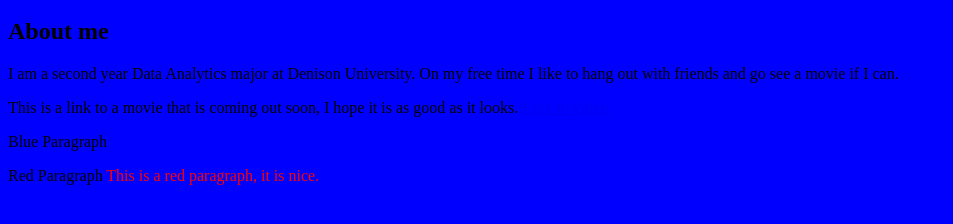
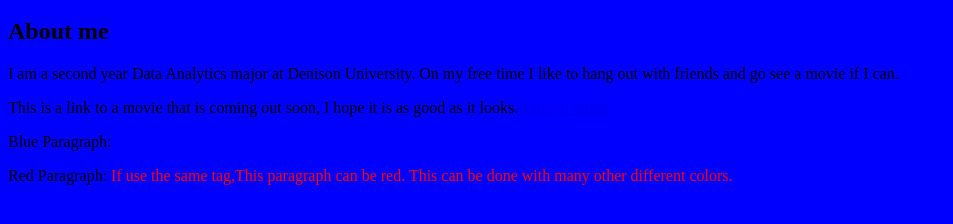
Before and after one commit to ashrifehn/ashrifehn.github.io, a plain HTML site: page index.html in a window 1280 px wide. Shown: the part 48-272 px from the top of the page, without its empty margins (0-953 px from the left). Drawn offline with Linux system fonts and the light colour scheme.

Commit message:
Update index.html

```diff
--- a/index.html
+++ b/index.html
@@ -15,9 +15,9 @@
       <p>This is a link to a movie that is coming out soon, I hope it is as good as it looks.
         <a href="https://www.youtube.com/watch?v=aWzlQ2N6qqg" target="_blank">Link to video.</a>
         </p>
-      <p> Blue Paragraph <span class="blue"> This is a blue paragraph, it is nice.</span>
+      <p> Blue Paragraph: <span class="blue"> Using "span class = 'blue'",This paragraph is now blue</span>
       </p>
-      <p> Red Paragraph <span class="red"> This is a red paragraph, it is nice.</span>
+      <p> Red Paragraph: <span class="red"> If use the same tag,This paragraph can be red. This can be done with many other different colors.</span>
       </p>
 
       <img scr="practice/1200px-Beijing_bouddhist_monk_2009_IMG_1486.jpeg"/>
```
